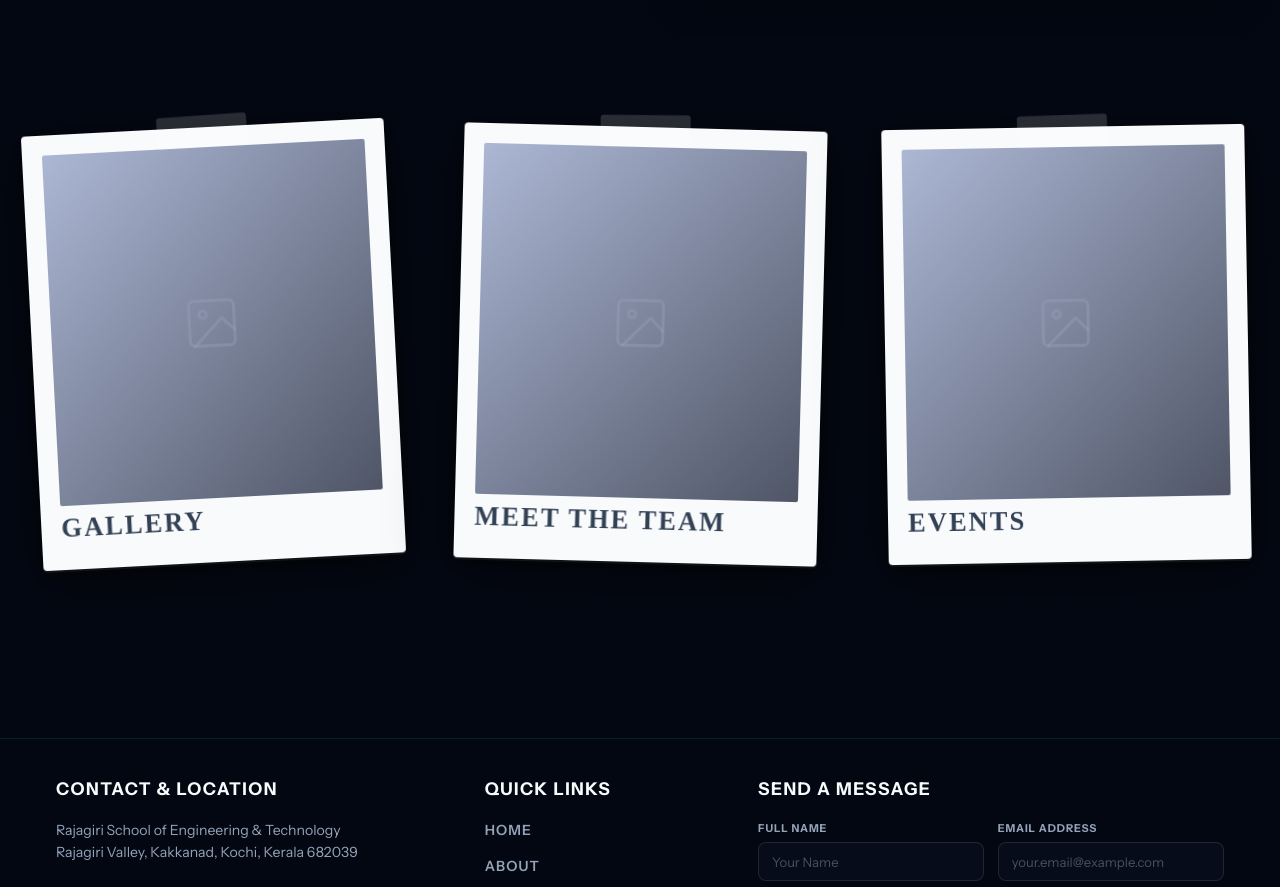
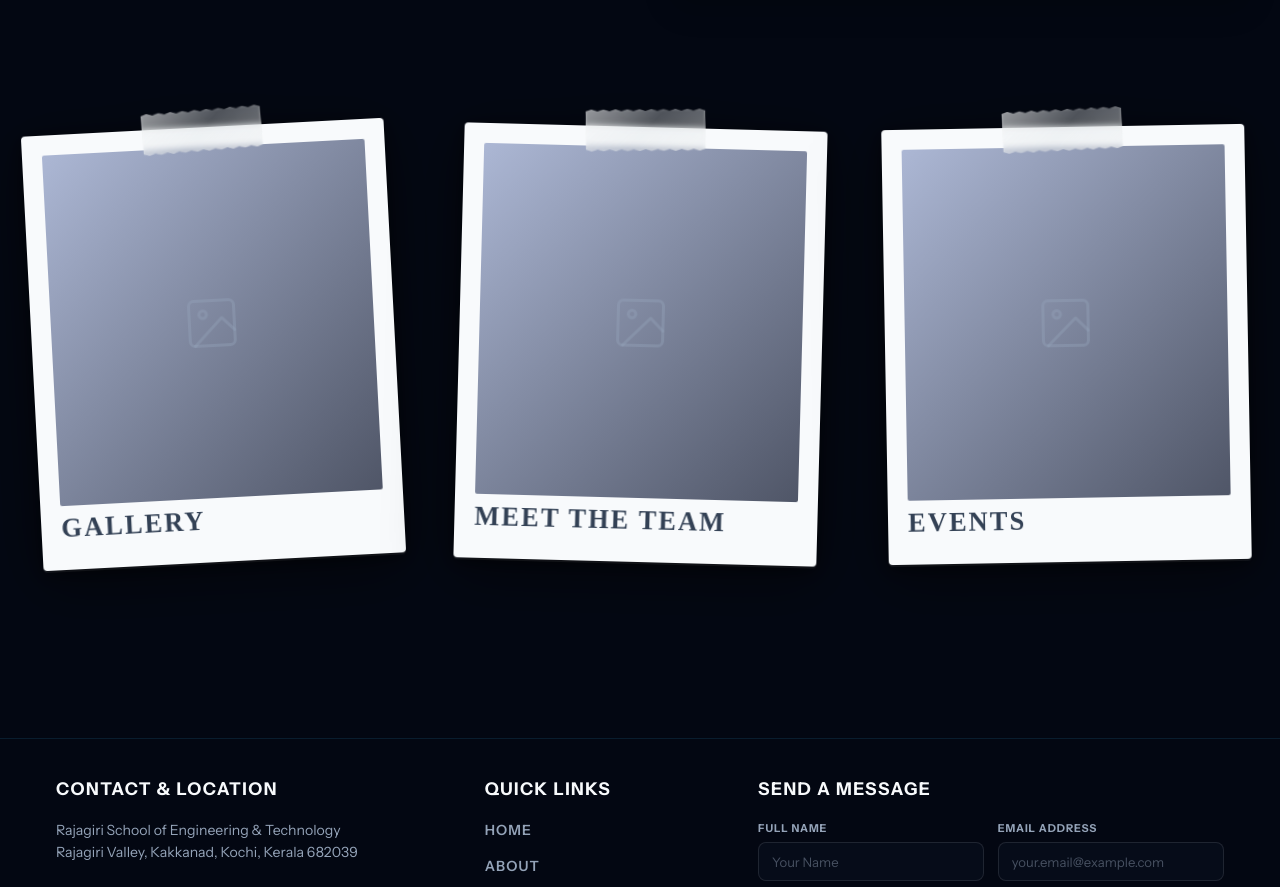
Before and after one commit to orbitronhd/itrax, a React (Vite) app: page / in a window 1280 px wide. Shown: the part 1441-2328 px from the top of the page. Built offline with nearby package versions, Linux system fonts and the light colour scheme; a web font is replaced by a local one.

Commit message:
style: Upgrade polaroid tape to scotch tape with zig-zag cut lines

```diff
--- a/src/components/css/AboutSection.css
+++ b/src/components/css/AboutSection.css
@@ -145,13 +145,23 @@
 .polaroid-card::before {
   content: '';
   position: absolute;
-  top: -12px;
+  top: -18px;
   left: 50%;
-  transform: translateX(-50%) rotate(-1deg);
-  width: 90px;
-  height: 32px;
-  background: rgba(255, 255, 255, 0.15);
-  border-radius: 3px;
+  transform: translateX(-50%) rotate(-2deg);
+  width: 120px;
+  height: 42px;
+  background: rgba(220, 225, 230, 0.35);
+  background-image: linear-gradient(135deg, rgba(255,255,255,0.4) 0%, rgba(255,255,255,0.0) 50%, rgba(255,255,255,0.2) 100%);
+  backdrop-filter: blur(3px) grayscale(0.2);
+  -webkit-backdrop-filter: blur(3px) grayscale(0.2);
+  box-shadow: inset 0 0 3px rgba(255, 255, 255, 0.5), inset 0 1px 2px rgba(0,0,0,0.05);
+  clip-path: polygon(
+    0% 5%, 5% 0%, 10% 5%, 15% 0%, 20% 5%, 25% 0%, 30% 5%, 35% 0%, 40% 5%, 45% 0%,
+    50% 5%, 55% 0%, 60% 5%, 65% 0%, 70% 5%, 75% 0%, 80% 5%, 85% 0%, 90% 5%, 95% 0%, 100% 5%,
+    100% 95%, 95% 100%, 90% 95%, 85% 100%, 80% 95%, 75% 100%, 70% 95%, 65% 100%, 60% 95%,
+    55% 100%, 50% 95%, 45% 100%, 40% 95%, 35% 100%, 30% 95%, 25% 100%, 20% 95%, 15% 100%,
+    10% 95%, 5% 100%, 0% 95%
+  );
   pointer-events: none;
   z-index: 2;
 }
```
